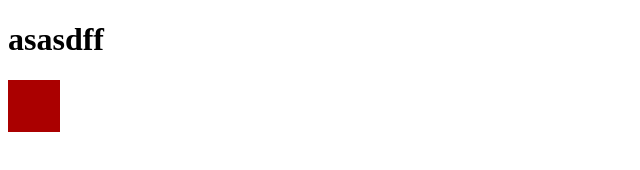
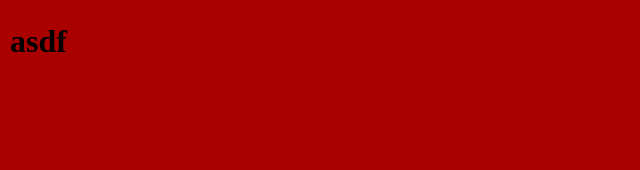
Before and after one commit to Hesh0629/front_end_study, a plain HTML site: page index.html in a window 1280 px wide. Shown: the whole page, without its empty margins (0-640 px from the left). Drawn offline with Linux system fonts and the light colour scheme.

Commit message:
2 files modified

```diff
--- a/index.html
+++ b/index.html
@@ -2,11 +2,11 @@
 <html>
   <head>
     <meta charset="UTF-8" />
-    <link rel="stylesheet" href="./styles.css">
+    <link rel="stylesheet" type="text/css" href="styles.css">
     <title>animation practice</title>
   </head>
   <body>
-    <h1>asasdff</h1>
+    <h1>asdf</h1>
     <div class="box" id="box1"></div>
   </body>
 </html>
--- a/styles.css
+++ b/styles.css
@@ -4,3 +4,9 @@
   width: 50px;
   border: 1px solid transparent;
 }
+h1 {
+  border:2px solid #a00;
+}
+body {
+  background: #a00;
+}
```
